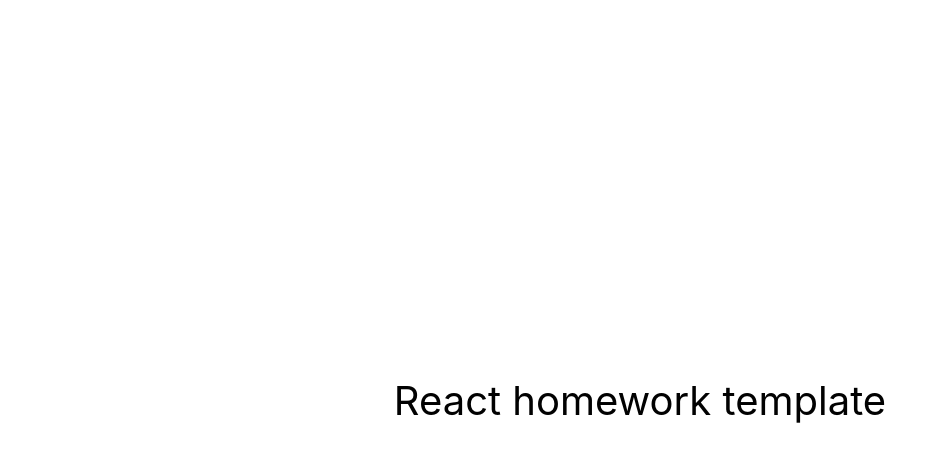
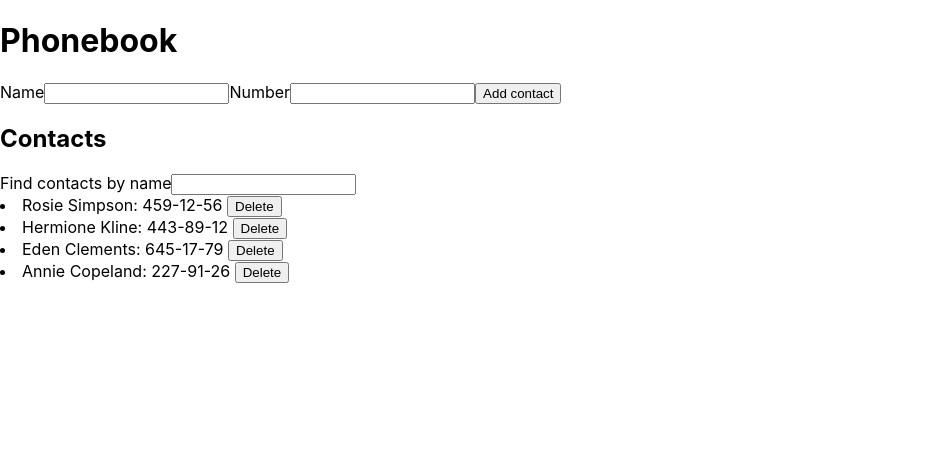
Before and after one commit to demonikos/goit-react-hw-06-phonebook, a React (Create React App) app: page / in a window 1280 px wide. Shown: the top 462 px of the page, without its empty margins (0-947 px from the left). Built offline with nearby package versions, Linux system fonts and the light colour scheme.

Commit message:
starting project

```diff
--- a/package.json
+++ b/package.json
@@ -2,14 +2,16 @@
   "name": "react-homework-template",
   "version": "0.1.0",
   "private": true,
-  "homepage": "https://goitacademy.github.io/react-homework-template/",
+  "homepage": "https://github.com/goit-react-hw-06-phonebook/",
   "dependencies": {
+    "@reduxjs/toolkit": "^1.9.5",
     "@testing-library/jest-dom": "^5.16.3",
     "@testing-library/react": "^12.1.4",
     "@testing-library/user-event": "^13.5.0",
     "react": "^18.1.0",
     "react-dom": "^18.1.0",
     "react-scripts": "5.0.1",
+    "redux-persist": "^6.0.0",
     "web-vitals": "^2.1.3"
   },
   "scripts": {
--- a/src/components/App.jsx
+++ b/src/components/App.jsx
@@ -1,16 +1,79 @@
+import React, { useEffect, useState, useRef } from 'react';
+import { ContactForm } from './ContactForm/ContactForm';
+import { ContactList } from './ContactList/ContactList';
+import { Filter } from './Filter/Filter';
+
 export const App = () => {
+  const [state, setState] = useState({
+    contacts: [
+      { id: 'id-1', name: 'Rosie Simpson', number: '459-12-56' },
+      { id: 'id-2', name: 'Hermione Kline', number: '443-89-12' },
+      { id: 'id-3', name: 'Eden Clements', number: '645-17-79' },
+      { id: 'id-4', name: 'Annie Copeland', number: '227-91-26' },
+    ],
+  });
+  const [filter, setFilter] = useState('');
+  const firstRender = useRef(true);
+
+  useEffect(() => {
+    const localContacts = localStorage.getItem('contacts');
+    if (localContacts) setState({ contacts: JSON.parse(localContacts) });
+  }, []);
+
+  useEffect(() => {
+    if (firstRender.current) {
+      firstRender.current = false;
+      return;
+    }
+    localStorage.setItem('contacts', JSON.stringify(state.contacts));
+  }, [state.contacts]);
+
+  const addContact = (id, name, number) => {
+    // console.log(state.contacts);
+    if (
+      !state.contacts.some(
+        elem => elem.name.toLowerCase() === name.toLowerCase()
+      )
+    ) {
+      setState(prevState => {
+        return { contacts: [...prevState.contacts, { id, name, number }] };
+      });
+    } else {
+      alert(`${name} is already exist! Write another one!`);
+    }
+  };
+
+  const onChangeFilter = event => {
+    setFilter(event.target.value);
+  };
+
+  const filteredNames = () => {
+    return state.contacts.filter(elem =>
+      elem.name.toLowerCase().includes(filter.toLowerCase())
+    );
+  };
+
+  const onDelete = id => {
+    setState(prevState => {
+      return {
+        contacts: prevState.contacts.filter(elem => elem.id !== id),
+      };
+    });
+  };
+
   return (
-    <div
-      style={{
-        height: '100vh',
-        display: 'flex',
-        justifyContent: 'center',
-        alignItems: 'center',
-        fontSize: 40,
-        color: '#010101'
-      }}
-    >
-      React homework template
-    </div>
+    <>
+      <div>
+        <h1>Phonebook</h1>
+        <ContactForm onSubmit={addContact} />
+
+        <h2>Contacts</h2>
+        <Filter input={filter} onChange={onChangeFilter} />
+        <ContactList
+          contacts={state.filter !== '' ? filteredNames() : state.contacts}
+          onDelete={onDelete}
+        />
+      </div>
+    </>
   );
 };
--- /dev/null
+++ b/src/components/ContactForm/ContactForm.jsx
@@ -0,0 +1,55 @@
+import React, { useState } from 'react';
+import PropTypes from 'prop-types';
+import { nanoid } from 'nanoid';
+
+export const ContactForm = ({ onSubmit }) => {
+  const [state, setState] = useState({
+    name: '',
+    number: '',
+  });
+
+  const onSubmitHandler = event => {
+    event.preventDefault();
+    const id = nanoid();
+    onSubmit(id, state.name, state.number);
+    setState(prevState => {
+      return { ...prevState, name: '', number: '' };
+    });
+  };
+
+  const onInputChange = event => {
+    setState(prevState => {
+      return { ...prevState, [event.target.name]: event.target.value };
+    });
+  };
+
+  return (
+    <form onSubmit={onSubmitHandler}>
+      <label>Name</label>
+      <input
+        type="text"
+        name="name"
+        value={state.name}
+        pattern="^[a-zA-Zа-яА-Я]+(([' \-][a-zA-Zа-яА-Я ])?[a-zA-Zа-яА-Я]*)*$"
+        title="Name may contain only letters, apostrophe, dash and spaces. For example Adrian, Jacob Mercer, Charles de Batz de Castelmore d'Artagnan"
+        required
+        onChange={onInputChange}
+      />
+      <label>Number</label>
+      <input
+        type="tel"
+        name="number"
+        value={state.number}
+        pattern="\+?\d{1,4}?[ .\-\s]?\(?\d{1,3}?\)?[ .\-\s]?\d{1,4}[ .\-\s]?\d{1,4}[ .\-\s]?\d{1,9}"
+        title="Phone number must be digits and can contain spaces, dashes, parentheses and can start with +"
+        required
+        onChange={onInputChange}
+      />
+      <button type="submit">Add contact</button>
+    </form>
+  );
+};
+
+ContactForm.propTypes = {
+  onSubmit: PropTypes.func.isRequired,
+};
--- /dev/null
+++ b/src/components/ContactList/ContactList.jsx
@@ -0,0 +1,28 @@
+import React from 'react';
+import PropTypes from 'prop-types';
+
+export const ContactList = ({ contacts, onDelete }) => {
+  return (
+    <>
+      {contacts.map(({ id, name, number }) => (
+        <li key={id}>
+          {name}: {number}{' '}
+          <button type="button" onClick={() => onDelete(id)}>
+            Delete
+          </button>
+        </li>
+      ))}
+    </>
+  );
+};
+
+ContactList.propTypes = {
+  contacts: PropTypes.arrayOf(
+    PropTypes.shape({
+      id: PropTypes.string.isRequired,
+      name: PropTypes.string.isRequired,
+      number: PropTypes.string.isRequired,
+    })
+  ),
+  onDelete: PropTypes.func.isRequired,
+};
--- /dev/null
+++ b/src/components/Filter/Filter.jsx
@@ -0,0 +1,20 @@
+import React from 'react';
+import PropTypes from 'prop-types';
+
+export const Filter = ({ input, onChange }) => {
+  return (
+    <>
+      <div>
+        <label>
+          Find contacts by name
+          <input type="text" value={input} onChange={onChange} />
+        </label>
+      </div>
+    </>
+  );
+};
+
+Filter.propTypes = {
+  input: PropTypes.string.isRequired,
+  onChange: PropTypes.func.isRequired,
+};
```
Also changed, not shown: 1 other file (tests, documents, lock files or other folders).
